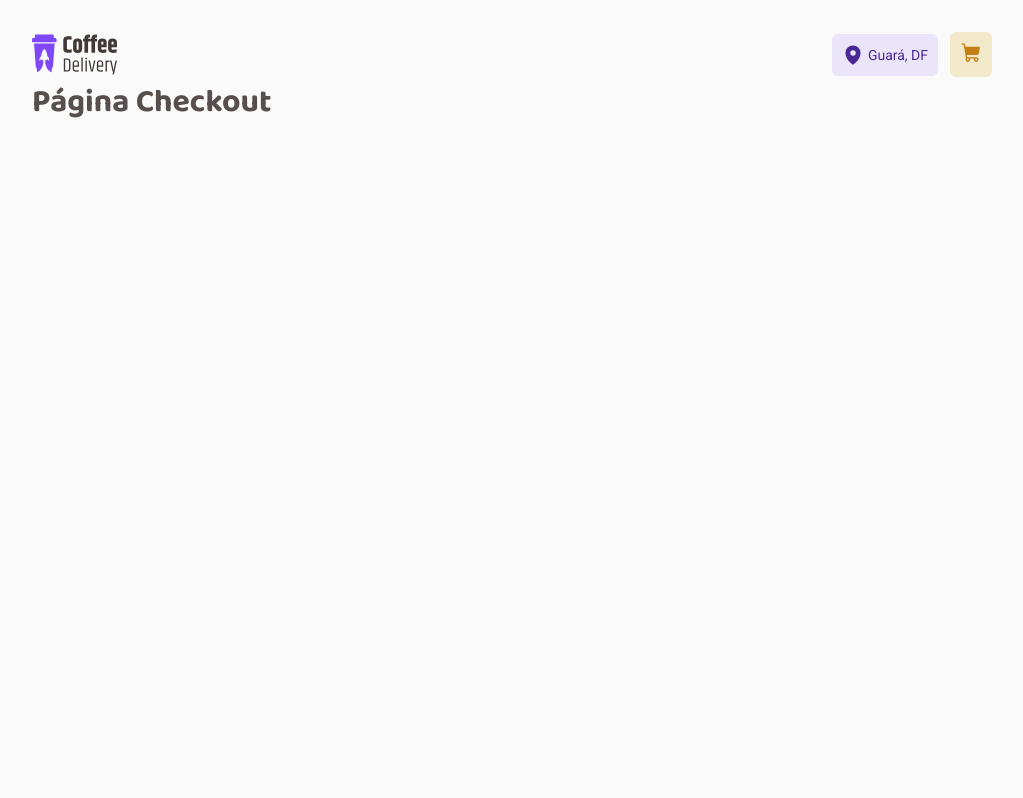
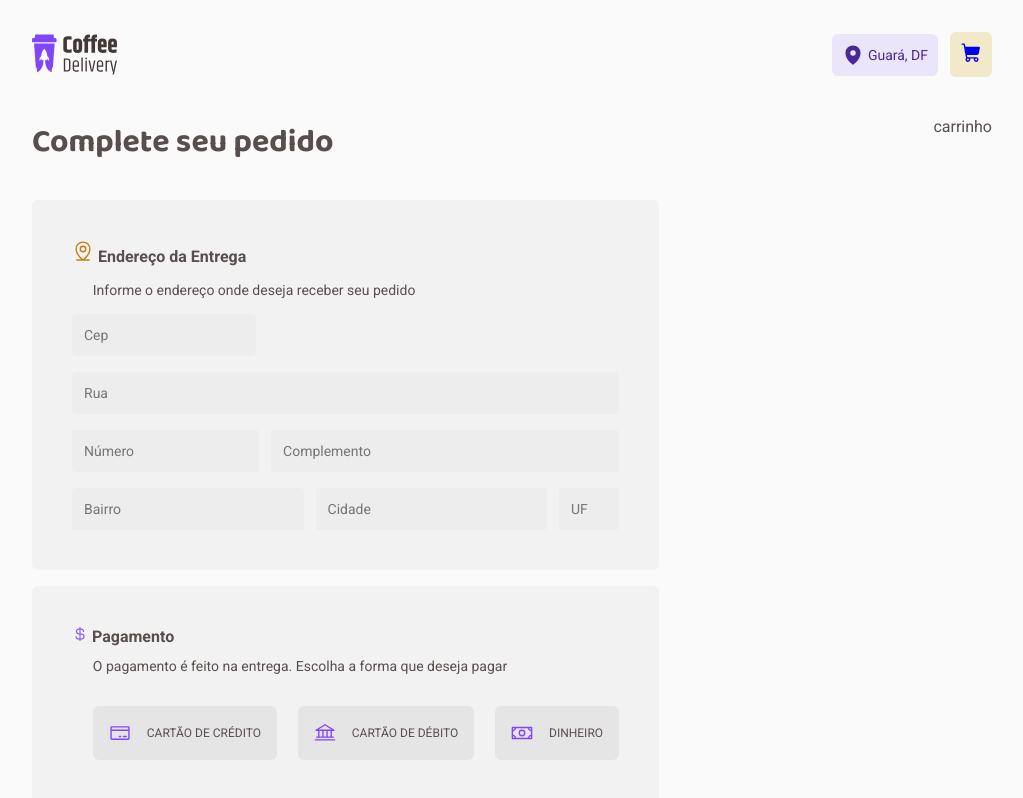
Before and after one commit to JhonatanDiniz/coffee-delivery, a React (Vite) app: page /checkout in a window 1280 px wide. Shown: the top 798 px of the page, without its empty margins (128-1151 px from the left). Built offline with nearby package versions, Linux system fonts and the light colour scheme.

Commit message:
Iniciado tela Checkout

```diff
--- a/src/components/Header/index.tsx
+++ b/src/components/Header/index.tsx
@@ -2,6 +2,7 @@ import { Cart, Container, HeaderContainer, Location } from "./style";
 
 import Logo from '../../assets/Logo.svg'
 import { MapPin, ShoppingCart } from "@phosphor-icons/react/dist/ssr";
+import { NavLink } from "react-router-dom";
 
 export function Header() {
   return(
@@ -13,7 +14,9 @@ export function Header() {
           Guará, DF
         </Location>
         <Cart>
-          <ShoppingCart size={22} weight="fill"/>
+          <NavLink to="/checkout">
+            <ShoppingCart size={22} weight="fill"/>
+          </NavLink>
         </Cart>
       </Container>
     </HeaderContainer>
--- a/src/context/ProductsContext.tsx
+++ b/src/context/ProductsContext.tsx
@@ -123,7 +123,6 @@ const productList: Product[]= [
   },
 ]
 
-
 export const ProductsContext = createContext({
   products: productList,
 })
--- a/src/pages/Checkout/index.tsx
+++ b/src/pages/Checkout/index.tsx
@@ -1,5 +1,50 @@
+import { Bank, CreditCard, CurrencyDollar, MapPinLine, Money } from "@phosphor-icons/react/dist/ssr";
+import { Container, Content, Form, FormaPagamento, FormaPagamentoContainer, Input, PagamentoContainer, Row1, Row2 } from "./style";
+
 export function Checkout() {
   return(
-    <h1>Página Checkout</h1>
+    <Container>
+      <Content>
+        <h1>Complete seu pedido</h1>
+        <Form>
+          <p><MapPinLine color="#C47F17" size={22}/> Endereço da Entrega</p>
+          <span>Informe o endereço onde deseja receber seu pedido</span>
+          <div>
+            <Input type="text" placeholder="Cep" />
+          </div>
+          <Input type="text" placeholder="Rua" />
+          <Row1>
+            <Input type="text" placeholder="Número" />
+            <Input type="text" placeholder="Complemento" />
+          </Row1>
+          <Row2>
+            <Input type="text" placeholder="Bairro" />
+            <Input type="text" placeholder="Cidade" />
+            <Input type="text" placeholder="UF" />
+          </Row2>
+        </Form>
+        <PagamentoContainer>
+          <p><CurrencyDollar color="#8047F8"/> Pagamento</p>
+          <span>O pagamento é feito na entrega. Escolha a forma que deseja pagar</span>
+          <FormaPagamentoContainer>
+            <FormaPagamento>
+              <CreditCard color="#8047F8" size={22}/>
+              CARTÃO DE CRÉDITO
+            </FormaPagamento>
+            <FormaPagamento>
+              <Bank color="#8047F8" size={22}/>
+              CARTÃO DE DÉBITO
+            </FormaPagamento>
+            <FormaPagamento>
+              <Money color="#8047F8" size={22}/>
+              DINHEIRO
+            </FormaPagamento>
+          </FormaPagamentoContainer>
+        </PagamentoContainer>
+      </Content>
+      <div>
+        carrinho
+      </div>
+    </Container>
   )
 }
--- /dev/null
+++ b/src/pages/Checkout/style.ts
@@ -0,0 +1,97 @@
+import styled from "styled-components";
+
+export const Container = styled.div`
+  display: flex;
+  margin: 2.5rem auto;
+  justify-content: space-between;
+
+  h1{
+    margin-bottom: 1rem;
+  }
+`
+
+export const Content = styled.div`
+  display: flex;
+  flex-direction: column;
+  gap: 1rem;
+`
+
+export const Form = styled.form`
+  display: flex;
+  flex-direction: column;
+  padding: 2.5rem;
+  gap: 1rem;
+  border-radius: 6px;
+  background-color: ${(props)=>props.theme['base-card']};
+  p{
+    font-size: 1rem;
+    font-weight: bold;
+  }
+  span{
+    font-size: 0.875rem;
+    margin-left: 1.3rem;
+  }
+`
+export const Row1 = styled.div`
+  display: grid;
+  grid-template-columns: 1fr 21.75rem;
+  gap: 0.75rem;
+`
+
+export const Row2 = styled.div`
+  display: grid;
+  grid-template-columns: 1fr 1fr 3.75rem;
+  gap: 0.75rem;
+`
+
+export const Input = styled.input`
+  height: 2.625rem;
+  border-radius: 4px;
+  background-color: ${(props)=>props.theme['base-input']};
+  border:none;
+  padding: 0.75rem;
+  color: ${(props)=>props.theme['base-label']};
+  font-size: 0.875rem;
+`
+
+export const PagamentoContainer = styled.div`
+  display: flex;
+  flex-direction: column;
+  padding: 2.5rem;
+  background-color: ${(props)=>props.theme['base-card']};
+  border-radius: 6px;
+  p{
+    font-size: 1rem;
+    font-weight: bold;
+    margin-bottom: 0.75rem;
+  }
+  span{
+    font-size: 0.875rem;
+    margin-left: 1.3rem;
+    margin-bottom: 2rem;
+  }
+`
+
+export const FormaPagamentoContainer = styled.div`
+  display: flex;
+  justify-content: space-between;
+  span{
+    font-size: 0.75rem;
+  }
+`
+
+export const FormaPagamento = styled.span`
+  display: flex;
+  gap: 1rem;
+  align-items: center;
+  padding: 1rem;
+  background-color: ${(props)=>props.theme['base-button']};
+  border-radius: 6px;
+  color: ${(props)=>props.theme['base-text']};
+  cursor: pointer;
+
+  &&:hover{
+    background-color: ${(props)=>props.theme['purple-light']};
+    border: 1px solid ${(props)=>props.theme['purple']};
+  }
+`
--- a/src/pages/Home/components/Card/style.ts
+++ b/src/pages/Home/components/Card/style.ts
@@ -87,4 +87,5 @@ export const Cart = styled.div`
   border-radius: 6px;
   background: ${(props) => props.theme['purple-dark']};
   color: ${(props) => props.theme['base-card']};
+  cursor: pointer;
 `
--- a/src/styles/theme/default.ts
+++ b/src/styles/theme/default.ts
@@ -11,9 +11,9 @@ export const defaultTheme = {
   'white': '#FFFFFF',
   'background': '#FAFAFA',
   'base-card': '#F3F2F2',
-  'base-input': 'EDEDED',
-  'base-button': 'E6E5E5',
-  'base-hover': 'D7D5D5',
+  'base-input': '#EDEDED',
+  'base-button': '#E6E5E5',
+  'base-hover': '#D7D5D5',
   'base-label': '#8D8686',
   'base-text': '#574F4D',
   'base-subtitle': '#403937',
```
